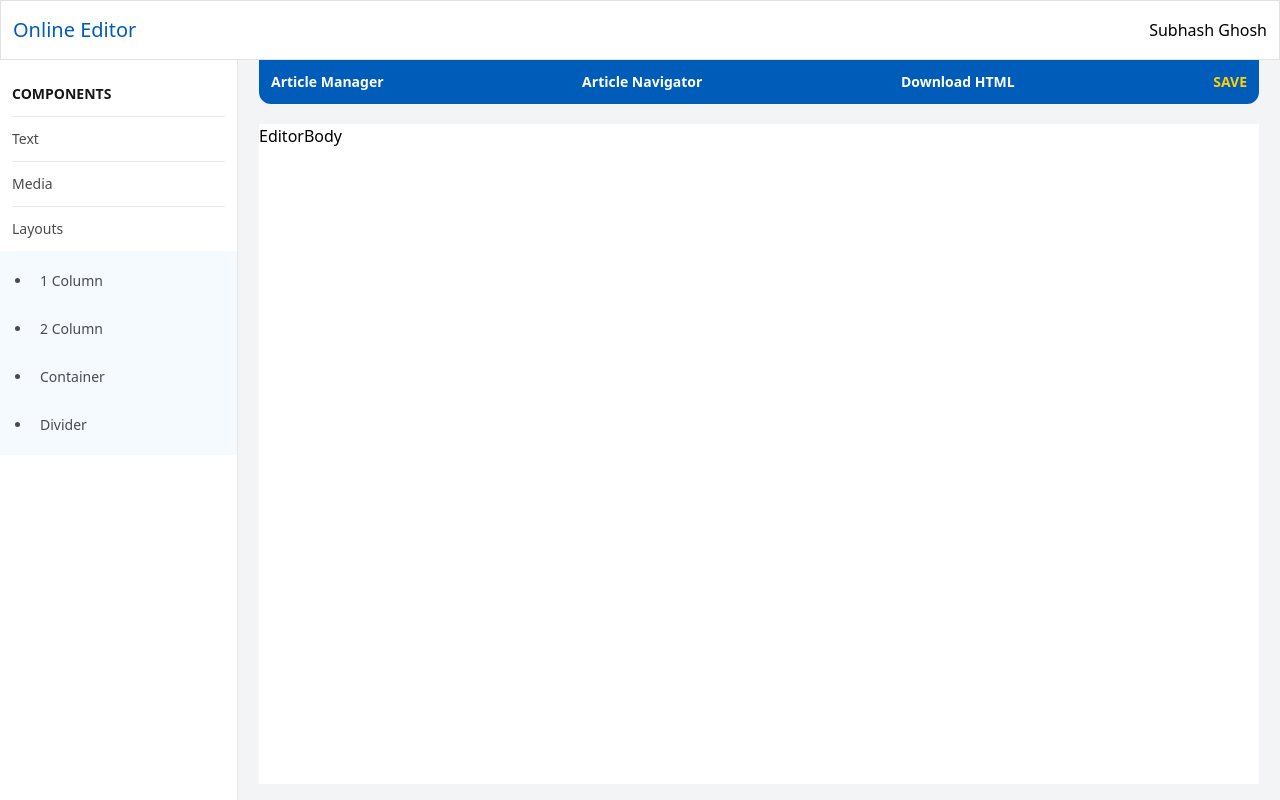
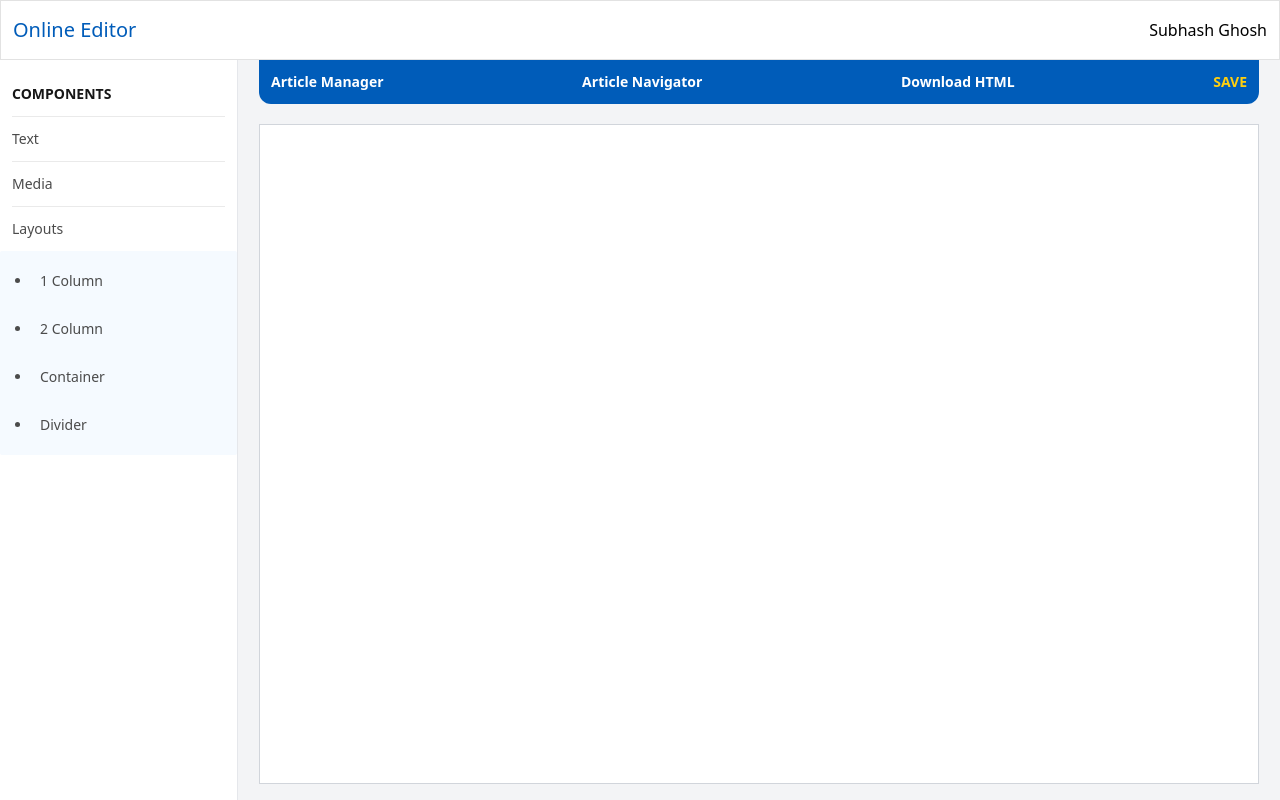
Before and after one commit to Subhash75/Article-Canvas-Editor, a React (Vite) app: page / in a window 1280 px wide. Built offline with nearby package versions, Linux system fonts and the light colour scheme.

Commit message:
sidebar drag done

```diff
--- a/package.json
+++ b/package.json
@@ -10,6 +10,7 @@
     "preview": "vite preview"
   },
   "dependencies": {
+    "@dnd-kit/core": "^6.3.1",
     "react": "^19.0.0",
     "react-dom": "^19.0.0"
   },
--- a/src/components/Sidebar.jsx
+++ b/src/components/Sidebar.jsx
@@ -1,3 +1,4 @@
+import { useDraggable } from "@dnd-kit/core";
 import { useState } from "react";
 
 const sidebarConfig = [
@@ -14,6 +15,21 @@ const sidebarConfig = [
     items: ["1 Column", "2 Column", "Container", "Divider"],
   },
 ];
+
+const DraggableItem = ({ id }) => {
+  const { attributes, listeners, setNodeRef } = useDraggable({ id });
+
+  return (
+    <li
+      ref={setNodeRef}
+      {...listeners}
+      {...attributes}
+      className="pl-2 py-3 list-disc cursor-move"
+    >
+      {id}
+    </li>
+  );
+};
 
 const Sidebar = () => {
   const [openSection, setOpenSection] = useState("Layouts");
@@ -45,9 +61,7 @@ const Sidebar = () => {
             >
               {section.items.length > 0 ? (
                 section.items.map((item) => (
-                  <li key={item} className="pl-2 py-3 list-disc">
-                    {item}
-                  </li>
+                  <DraggableItem key={item} id={item} />
                 ))
               ) : (
                 <li className="text-gray-500">No items</li>
--- a/src/pages/HomePage/components/EditorBody.jsx
+++ b/src/pages/HomePage/components/EditorBody.jsx
@@ -1,9 +1,27 @@
+import { useDroppable } from "@dnd-kit/core";
 import React from "react";
 
-function EditorBody() {
+function EditorBody({ items }) {
+  const { setNodeRef, isOver } = useDroppable({
+    id: "editor-body",
+  });
+
   return (
-    <div className="bg-white h-[calc(100%-80px)] w-[1000px] mx-auto mt-5">
-      EditorBody
+    <div
+      ref={setNodeRef}
+      className={`bg-white h-[calc(100%-80px)] w-[1000px] mx-auto mt-5 p-4 border ${
+        isOver ? "border-blue-500 bg-blue-50" : "border-gray-300"
+      }`}
+    >
+      {items.map((item, idx) => (
+        <div
+          contentEditable={true}
+          key={idx}
+          className="p-4 mb-3 border border-dashed border-gray-400 rounded"
+        >
+          {item}
+        </div>
+      ))}
     </div>
   );
 }
--- a/src/pages/HomePage/index.jsx
+++ b/src/pages/HomePage/index.jsx
@@ -1,19 +1,29 @@
-import React from "react";
+import React, { useState } from "react";
 import Navbar from "../../components/Navbar";
 import Sidebar from "../../components/Sidebar";
 import ActionButton from "./components/ActionButton";
 import EditorBody from "./components/EditorBody";
+import { DndContext } from "@dnd-kit/core";
 
 function HomePage() {
+  const [droppedItems, setDroppedItems] = useState([]);
+
+  const handleDragEnd = (event) => {
+    const { over, active } = event;
+
+    if (over?.id === "editor-body") {
+      setDroppedItems((prev) => [...prev, active.id]);
+    }
+  };
   return (
-    <>
+    <DndContext onDragEnd={handleDragEnd}>
       <Navbar />
       <Sidebar />
       <div className="ml-[238px] bg-gray-100 h-[calc(100vh-60px)]">
         <ActionButton />
-        <EditorBody />
+        <EditorBody items={droppedItems} />
       </div>
-    </>
+    </DndContext>
   );
 }
 
```
Also changed, not shown: 1 other file (tests, documents, lock files or other folders).
